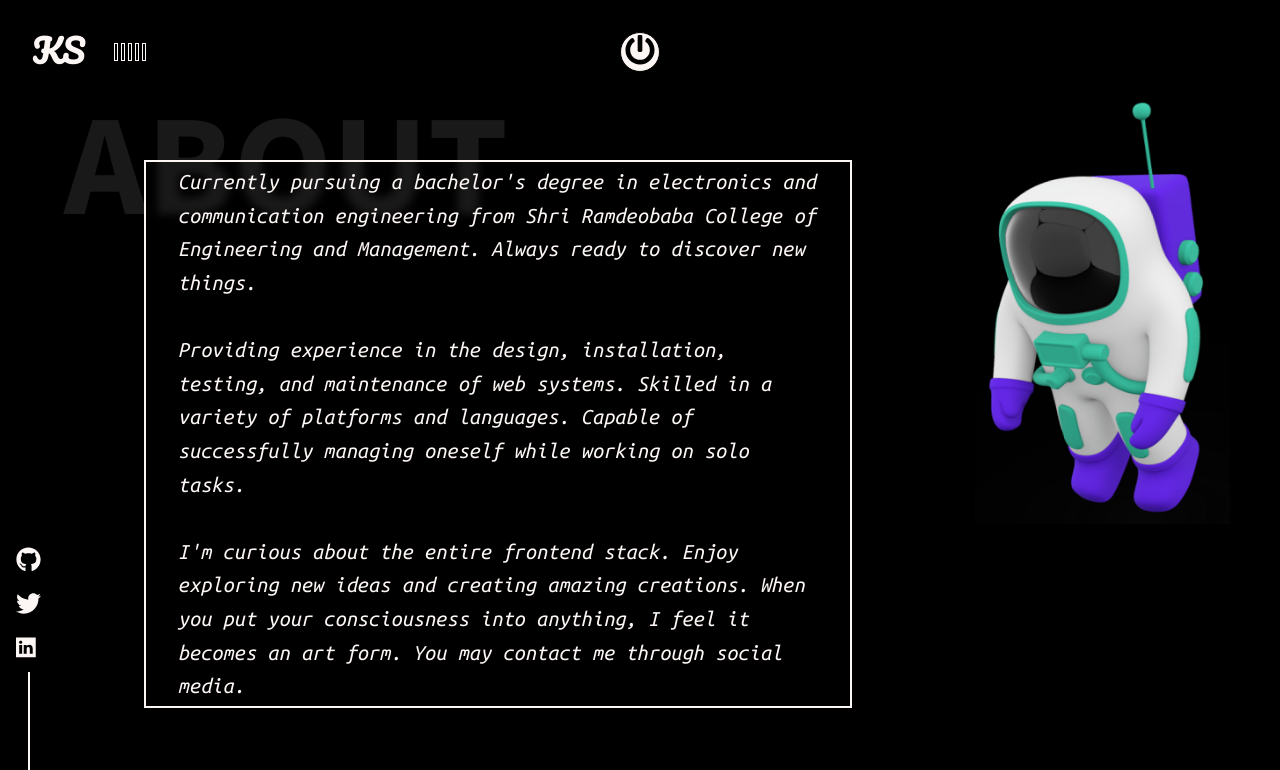
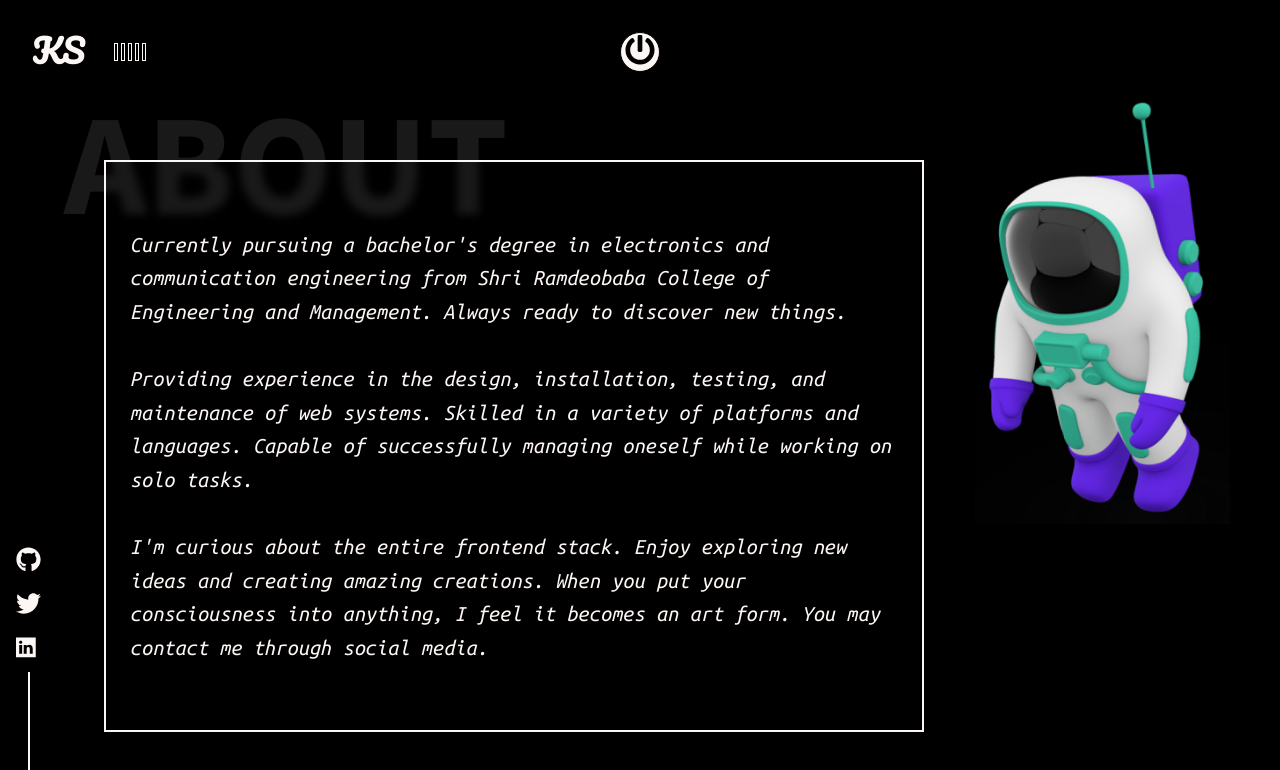
Before and after one commit to Ks103/khushi.tech, a React (Create React App) app: page /about in a window 1280 px wide. Shown: the top 770 px of the page. Built offline with nearby package versions, Linux system fonts and the light colour scheme.

Commit message:
font changed

```diff
--- a/src/components/AboutPage.js
+++ b/src/components/AboutPage.js
@@ -35,26 +35,26 @@ img{
 }
 `
 const Main =  styled.div`
-  border: 2px solid ${(props) => props.theme.text};
-  color: ${(props) => props.theme.text};
-  padding: 2rem;
-  width: 50vw;
-  height: 60vh;
+  border: 2px solid rgb(252, 246, 244);
+    color: rgb(252, 246, 244);
+    padding: 1.5rem;
+    width: 60vw;
+    height: 65vh;
     z-index: 3;
     line-height: 1.5;
     display: flex;
+    -webkit-box-pack: center;
     justify-content: center;
+    -webkit-box-align: center;
     align-items: center;
     font-size: calc(0.6rem + 1vw);
     backdrop-filter: blur(4px);
-
     position: absolute;
-  left: calc(5rem + 5vw);
+    left: calc(2.5rem + 5vw);
     top: 10rem;
-  font-family: 'Ubuntu Mono', monospace;
+    font-family: "Ubuntu Mono", monospace;
     font-style: italic;
 `
-
 
 
 
```
Lines whose indentation alone changed are shown as unchanged.
